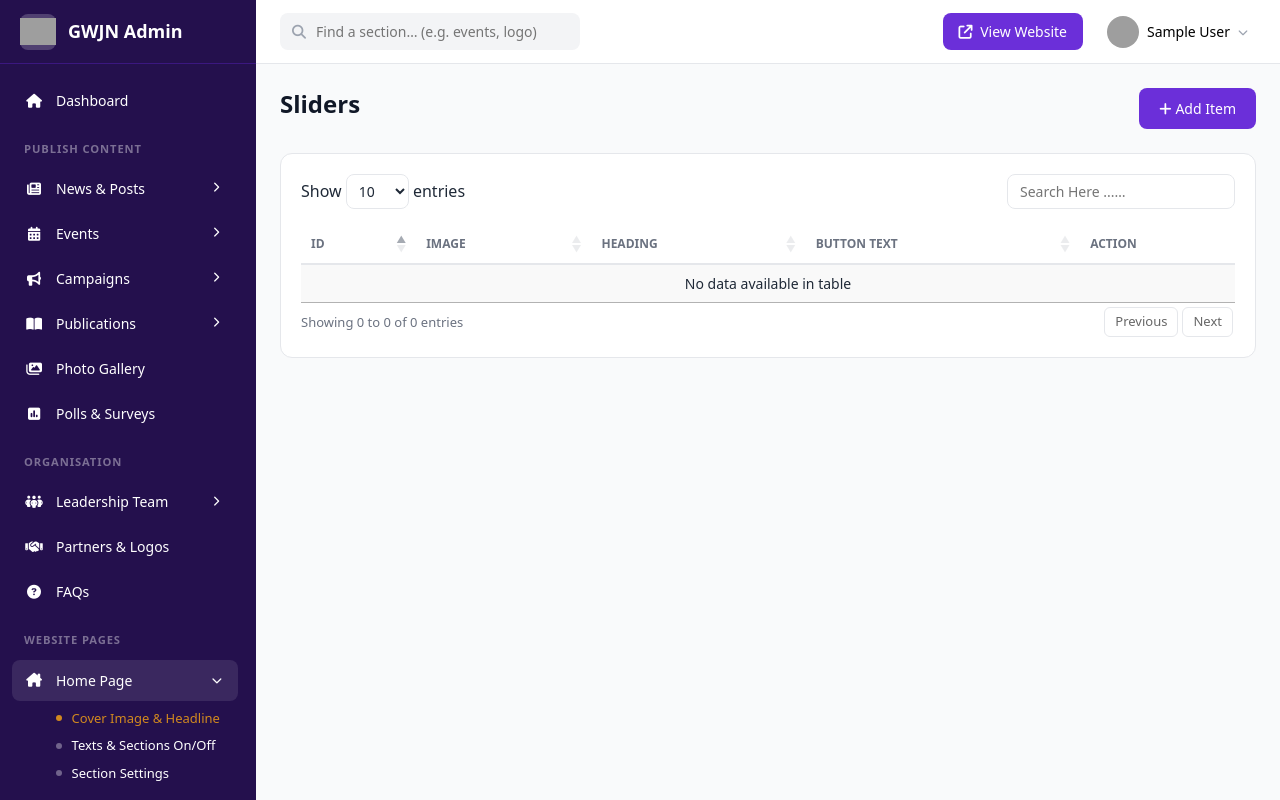
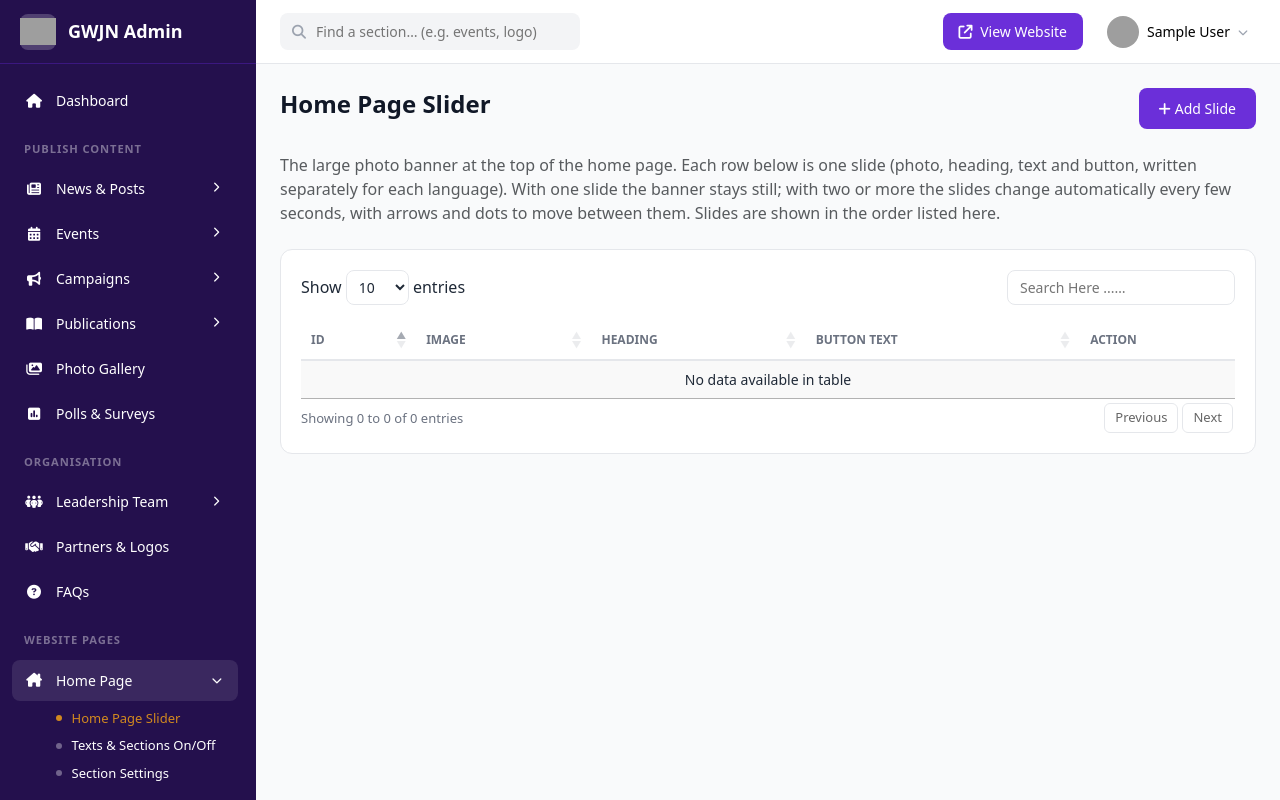
Before and after one commit to Viracloud/gwnj_website, a Laravel app: page /admin/slider/index in a window 1280 px wide. Run offline with Laravel 12, Linux system fonts and the light colour scheme; the visitor is signed in with stand-in values (Sample User, id 1); data that the repository does not hold is empty; some libraries are stand-ins or nearby versions; grey boxes are pictures that could not be loaded.

Commit message:
Rename admin hero slider labels to Home Page Slider
Co-Authored-By: Claude Sonnet 5.5 <noreply@anthropic.com>

```diff
--- a/config/home_content.php
+++ b/config/home_content.php
@@ -11,7 +11,7 @@ return [
 
         'hero' => [
             'title' => 'Top banner (slider)',
-            'help' => 'The big photo, heading, paragraph and main button are edited in Home Page → Hero Slider. The texts below are the small line above the heading and the two secondary buttons.',
+            'help' => 'The big photo, heading, paragraph and main button are edited in Home Page → Home Page Slider. The texts below are the small line above the heading and the two secondary buttons.',
             'fields' => [
                 'hero_org' => ['label' => 'Small line above the heading (optional; the logo already names the network)', 'type' => 'text',
                     'en' => '', 'fa' => ''],
--- a/resources/views/admin/dashboard.blade.php
+++ b/resources/views/admin/dashboard.blade.php
@@ -142,7 +142,7 @@
 <div class="dash-panel mt-3">
     <h2 class="dash-title"><i class="fa-solid fa-life-ring"></i> Where do I…?</h2>
     <div class="dash-help">
-        <div><b>Change the home page cover photo or headline</b><span>Website Pages → Home Page → Cover Image &amp; Headline</span></div>
+        <div><b>Change the home page slides (photo, headline, button)</b><span>Website Pages → Home Page → Home Page Slider</span></div>
         <div><b>Turn a home page section on or off</b><span>Website Pages → Home Page → Texts &amp; Sections On/Off</span></div>
         <div><b>Add a new page (e.g. under “About”)</b><span>Website Pages → Pages → All Pages, then choose its menu</span></div>
         <div><b>Change the title shown on the Events / News page</b><span>Website Pages → Page Titles &amp; Texts</span></div>
--- a/resources/views/admin/layouts/sidebar.blade.php
+++ b/resources/views/admin/layouts/sidebar.blade.php
@@ -147,7 +147,7 @@
                 <i class="fa-solid fa-chevron-right nav-arrow sidebar-label"></i>
             </a>
             <div class="nav-dropdown-menu">
-                <a href="{{ route('admin_slider_index') }}" class="nav-link nav-sub-link {{ Request::is('admin/slider/*') ? 'active' : '' }}">Cover Image &amp; Headline</a>
+                <a href="{{ route('admin_slider_index') }}" class="nav-link nav-sub-link {{ Request::is('admin/slider/*') ? 'active' : '' }}">Home Page Slider</a>
                 <a href="{{ route('admin_home_text_index') }}" class="nav-link nav-sub-link {{ Request::is('admin/home-text/*') ? 'active' : '' }}">Texts &amp; Sections On/Off</a>
                 <a href="{{ route('admin_page_home_index') }}" class="nav-link nav-sub-link {{ Request::is('admin/page-item/home/*') ? 'active' : '' }}">Section Settings</a>
             </div>
--- a/resources/views/admin/slider/index.blade.php
+++ b/resources/views/admin/slider/index.blade.php
@@ -2,19 +2,20 @@
 @section('content')
 <div class="d-flex align-items-center justify-content-between mb-4">
     <div class="page-heading mb-0">
-        <h1>Sliders</h1>
+        <h1>Home Page Slider</h1>
     </div>
     <a href="" class="btn-admin-primary" data-bs-toggle="modal" data-bs-target="#modal_add">
-        <i class="fa-solid fa-plus me-1"></i>Add Item
+        <i class="fa-solid fa-plus me-1"></i>Add Slide
     </a>
 </div>
+<p class="text-muted mb-4">The large photo banner at the top of the home page. Each row below is one slide (photo, heading, text and button, written separately for each language). With one slide the banner stays still; with two or more the slides change automatically every few seconds, with arrows and dots to move between them. Slides are shown in the order listed here.</p>
 
 <!-- Add Modal -->
 <div class="modal fade" id="modal_add" tabindex="-1" aria-hidden="true">
     <div class="modal-dialog modal-dialog-centered">
         <div class="modal-content modal-content-custom">
             <div class="modal-header modal-header-custom">
-                <h5 class="modal-title fw-semibold">Add Item</h5>
+                <h5 class="modal-title fw-semibold">Add Slide</h5>
                 <button type="button" class="btn-close" data-bs-dismiss="modal" aria-label="Close"></button>
             </div>
             <div class="modal-body modal-body-custom">
@@ -100,7 +101,7 @@
                 <div class="modal-dialog modal-dialog-centered">
                     <div class="modal-content modal-content-custom">
                         <div class="modal-header modal-header-custom">
-                            <h5 class="modal-title fw-semibold">Edit Item</h5>
+                            <h5 class="modal-title fw-semibold">Edit Slide</h5>
                             <button type="button" class="btn-close" data-bs-dismiss="modal" aria-label="Close"></button>
                         </div>
                         <div class="modal-body modal-body-custom">
@@ -164,7 +165,7 @@
                 <div class="modal-dialog modal-dialog-centered">
                     <div class="modal-content modal-content-custom">
                         <div class="modal-header modal-header-custom">
-                            <h5 class="modal-title fw-semibold">Delete Item</h5>
+                            <h5 class="modal-title fw-semibold">Delete Slide</h5>
                             <button type="button" class="btn-close" data-bs-dismiss="modal" aria-label="Close"></button>
                         </div>
                         <div class="modal-body modal-body-custom">
```
